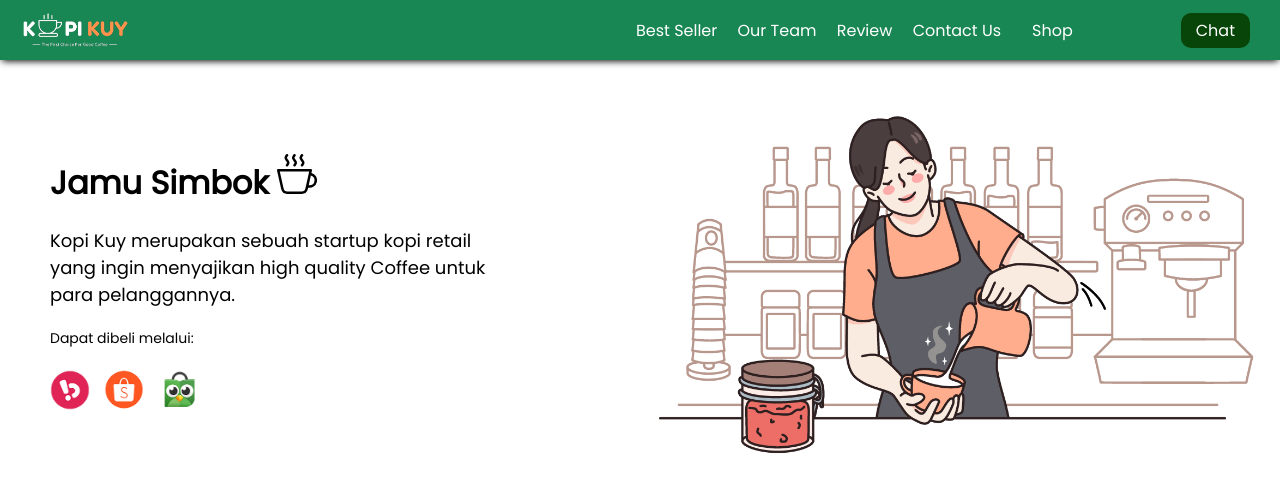
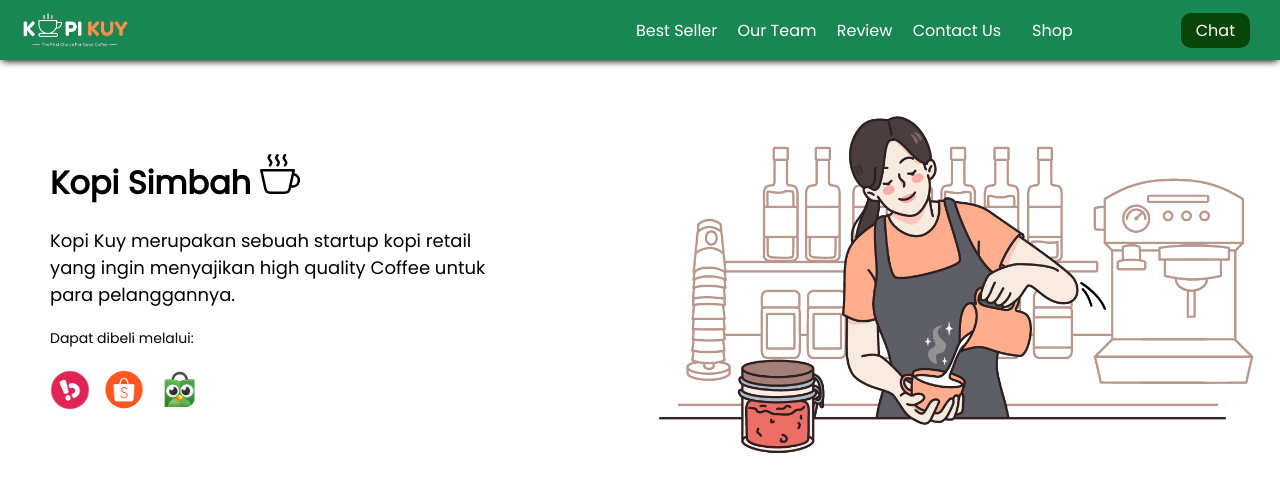
Before and after one commit to rikisaja/kopi-baru, a plain HTML site: page index.html in a window 1280 px wide. Drawn offline with Linux system fonts and the light colour scheme.

Commit message:
ini revisi pertama klien

```diff
--- a/index.html
+++ b/index.html
@@ -34,7 +34,7 @@
 
 
         <h1 class="judul-header">
-          Jamu Simbok
+          Kopi Simbah
           <img src="images/icon/icon_kopi.svg" alt="">
 
         </h1>
```
